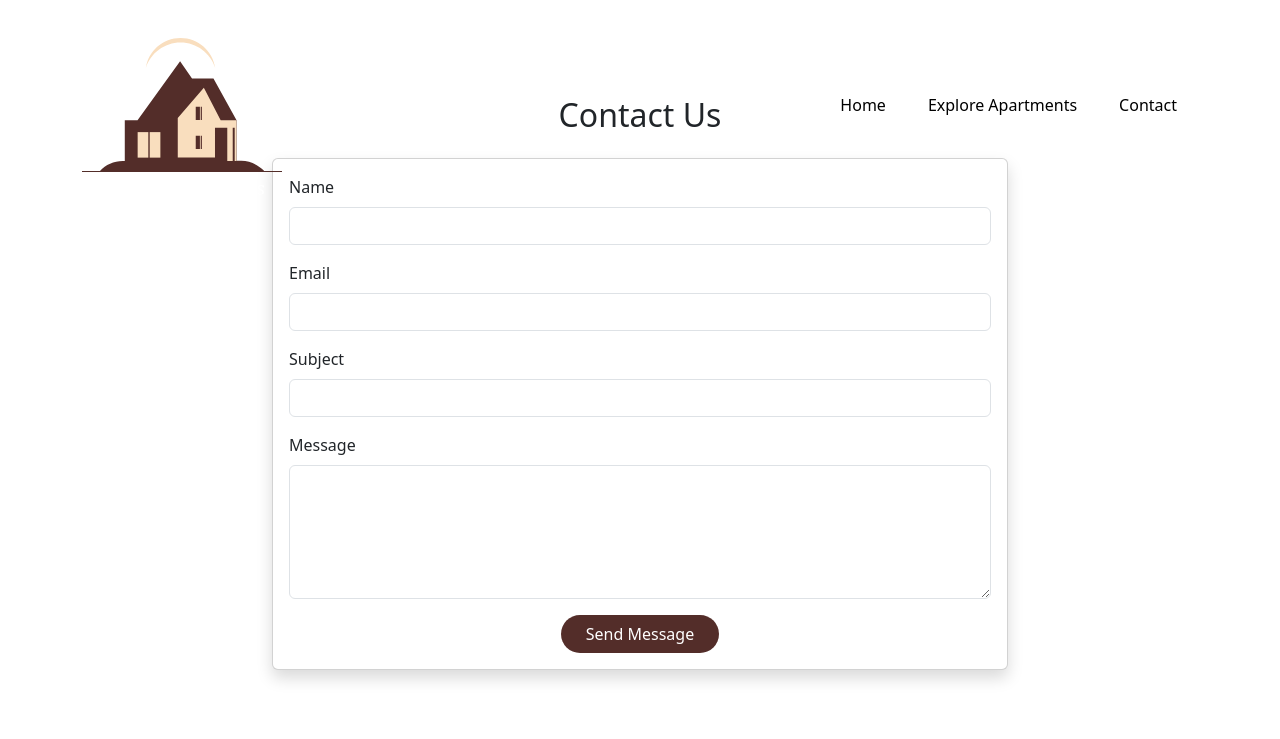
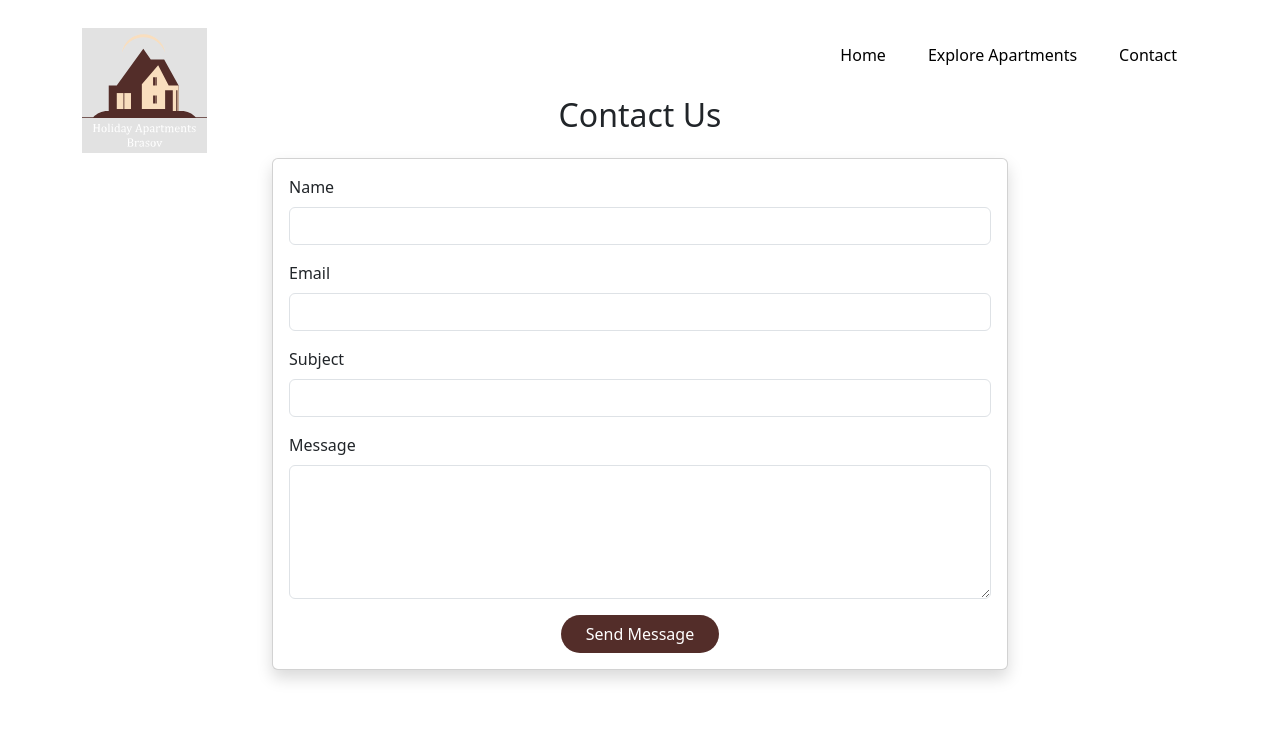
Before and after one commit to TudorBogos/website-prezentare-apartamente, a website: page contact.html in a window 1280 px wide. Shown: the top 739 px of the page. Drawn offline with nearby package versions, Linux system fonts and the light colour scheme.

Commit message:
Modified the navbar a bit - Adelin - 6

```diff
--- a/contact.html
+++ b/contact.html
@@ -23,7 +23,7 @@
       <nav class="brand-nav navbar navbar-dark position-absolute">
         <div class="container">
           <a href="index.html">
-            <img src="img/logo.svg" class="logo" alt="Logo" />
+            <img src="img/logo.svg" class="logo logo-white" alt="Logo" />
           </a>
         </div>
       </nav>
--- a/css/homepage.css
+++ b/css/homepage.css
@@ -4,9 +4,14 @@ html {
 
 /* * Css pentru logo */
 .logo {
-  max-width: 200px;
-  height: 200px;
+  background: transparent;
+  max-width: 125px;
+  height: 125px;
   display: block;
+}
+
+.logo-white{
+  background-color: rgba(110, 110, 110, 0.2);
 }
 
 /* Css pentru navbar */
@@ -31,7 +36,7 @@ html {
 
 .buttons-nav {
   position: absolute;
-  top: 80px;
+  top: 30px;
   left: 0;
   right: 0;
   z-index: 1001;
```
Also changed, not shown: apartments.html (+1 -1 lines).
